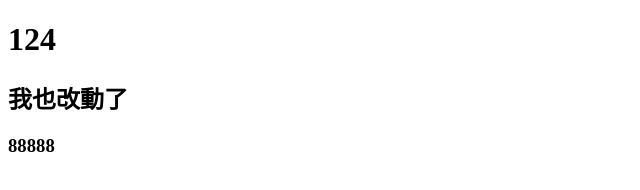
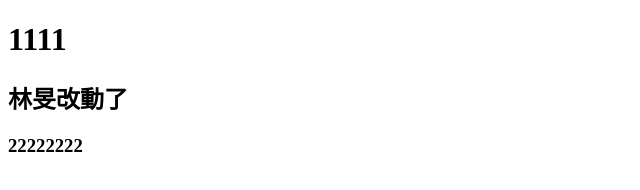
Before and after one commit to skymin125125/test1, a plain HTML site: page index.html in a window 1280 px wide. Shown: the full height of the page, 0-640 px from the left. Drawn offline with Linux system fonts and the light colour scheme.

Commit message:
+改動了

```diff
--- a/index.html
+++ b/index.html
@@ -6,8 +6,8 @@
         <title>Document</title>
     </head>
     <body>
-        <h1>124</h1>
-        <h2>我也改動了</h2>
-        <h3>88888</h3>
+        <h1>1111</h1>
+        <h2>林旻改動了</h2>
+        <h3>22222222</h3>
     </body>
 </html>
```
